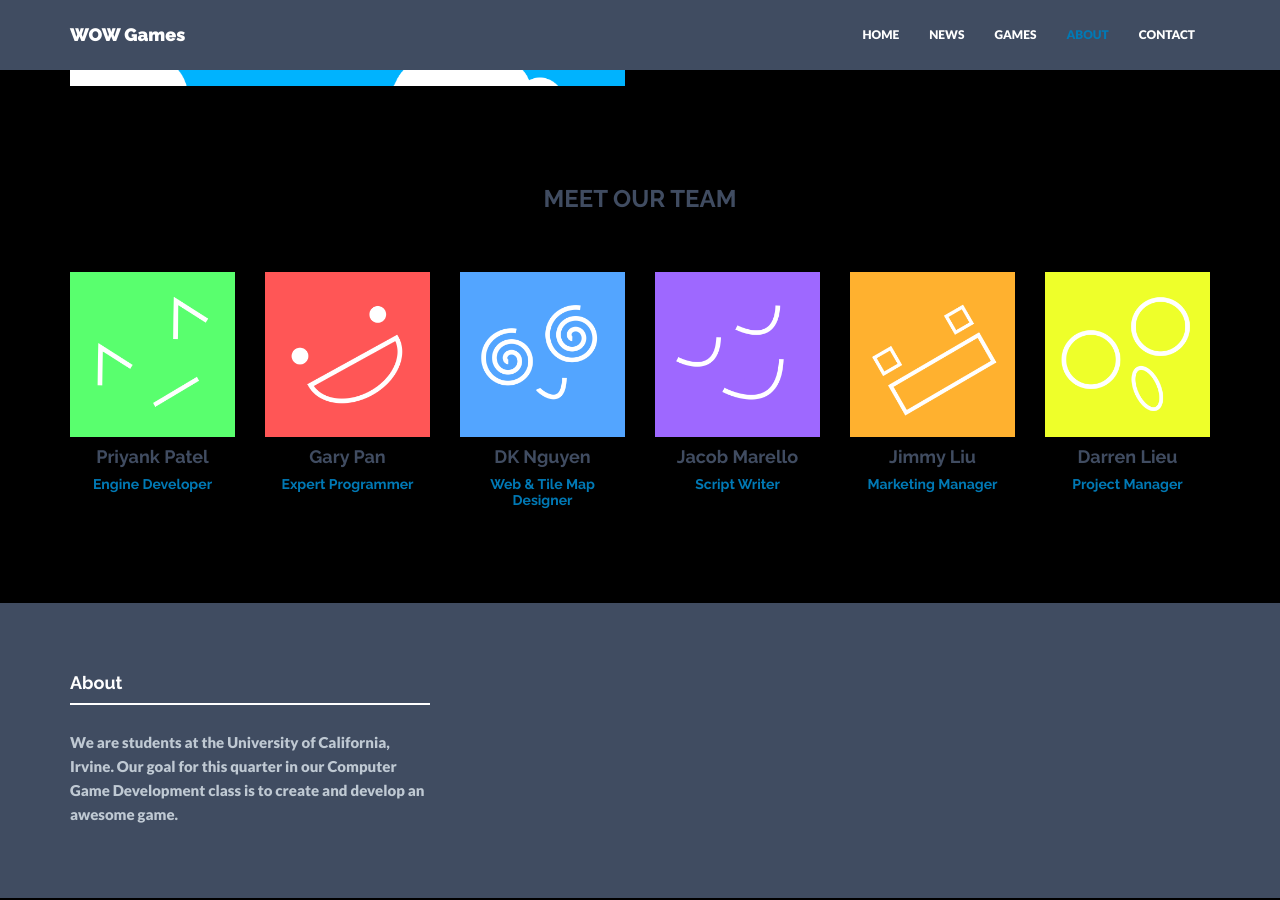
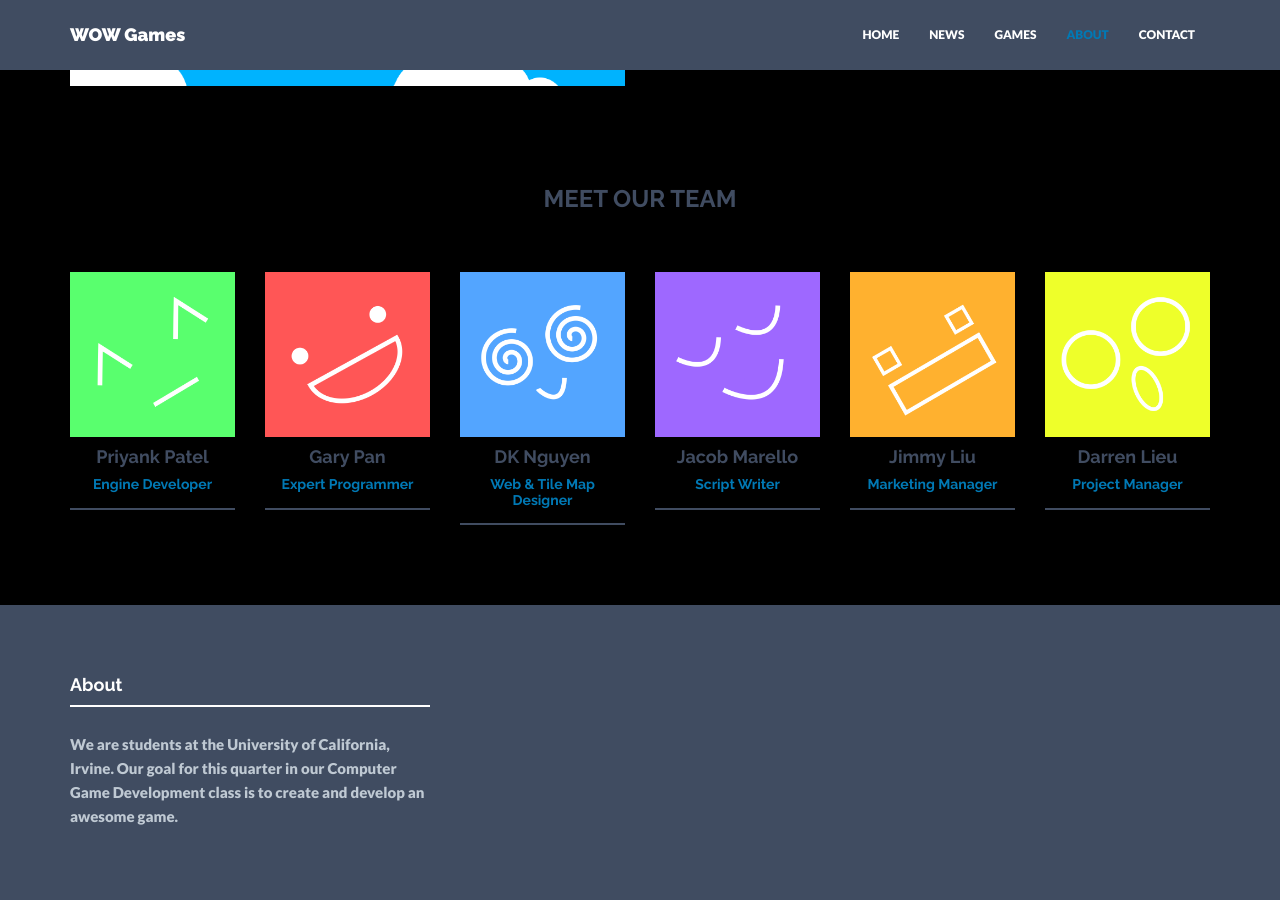
Before and after one commit to WOWGames/WOWGames.github.io, a Jekyll site: the page built from about.html, in a window 1280 px wide and 900 px high, scrolled down 553 px. Built offline with Jekyll 4.4.1, drawn with Linux system fonts in a browser that asks for light colours; nearby versions of some CDN libraries.

Commit message:
Revert "Removed line underneath each member title"
This reverts commit 063bf2521030c2bfc4fdff24970f40f162896e59.

```diff
--- a/_includes/members.html
+++ b/_includes/members.html
@@ -18,6 +18,7 @@
             <h4>{{ member.name }}</h4>
             <h5 class="ctitle">{{ member.position }}</h5>
             <p>{{ member.text }}</p>
+            <div class="hline"></div>
         </div><! --/col-lg-3 -->
         {% endfor %}
 
```
